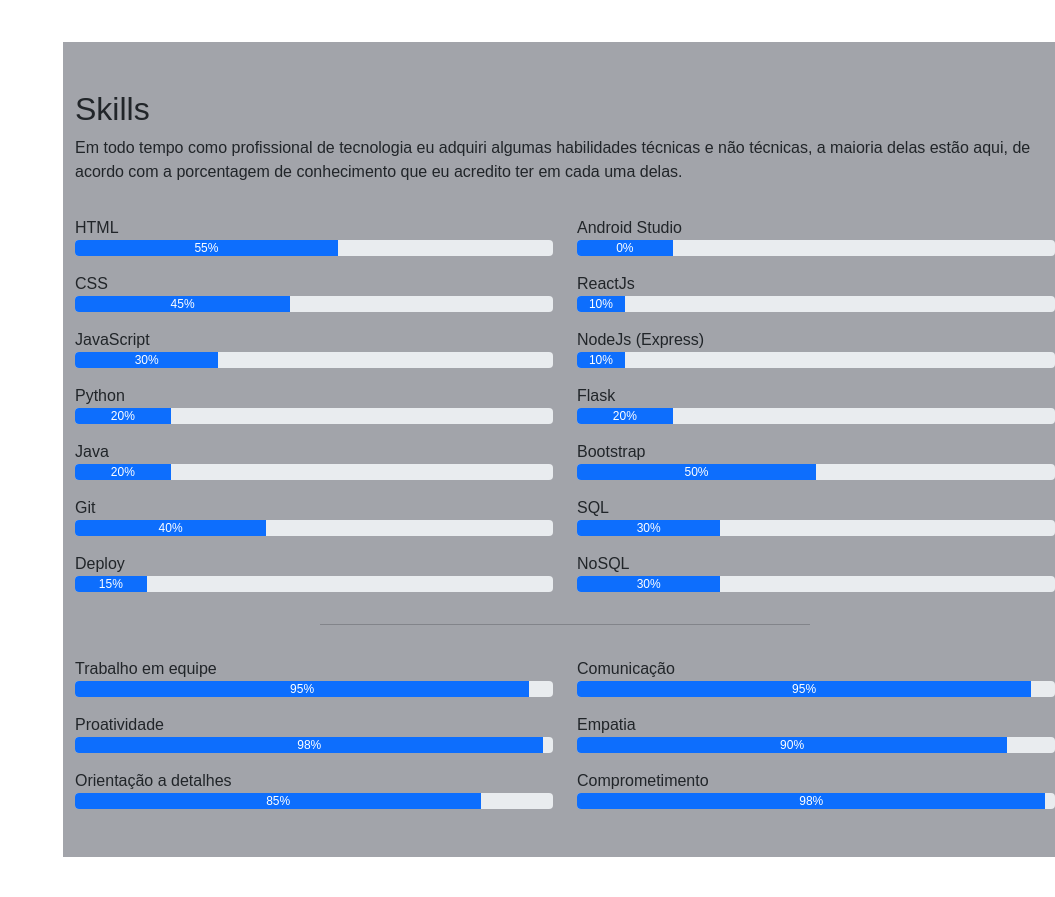
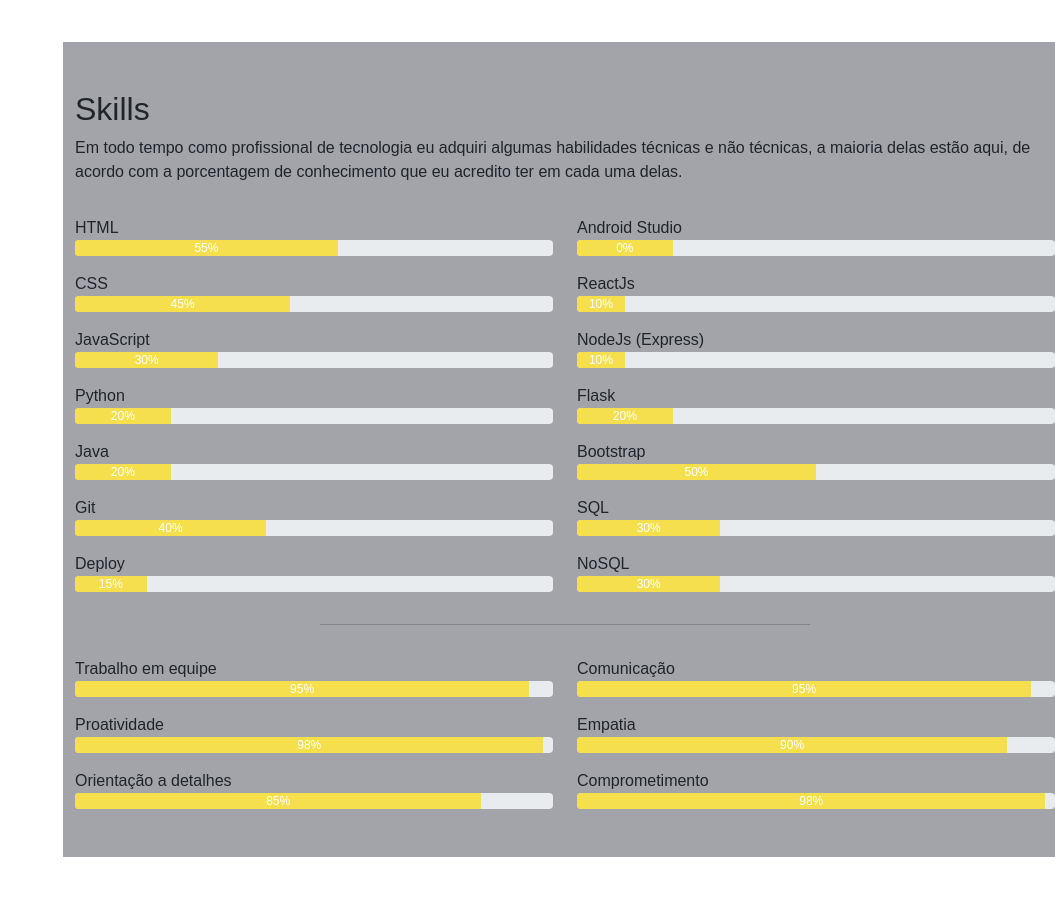
Before and after one commit to LmuraroL/GitHub, a Flask app: page / in a window 1280 px wide. Shown: the part 1387-2284 px from the top of the page, without its empty margins (225-1280 px from the left). Run offline with Flask 2, Linux system fonts and the light colour scheme; some libraries are stand-ins or nearby versions.

Commit message:
amarelo progress-bar

```diff
--- a/static/style.css
+++ b/static/style.css
@@ -308,3 +308,7 @@ section#inicio div#arraste a {
         padding: 20px 15px;
     }
 }
+
+div .progress-bar {
+    background-color: #F5DF4D;
+}
```
